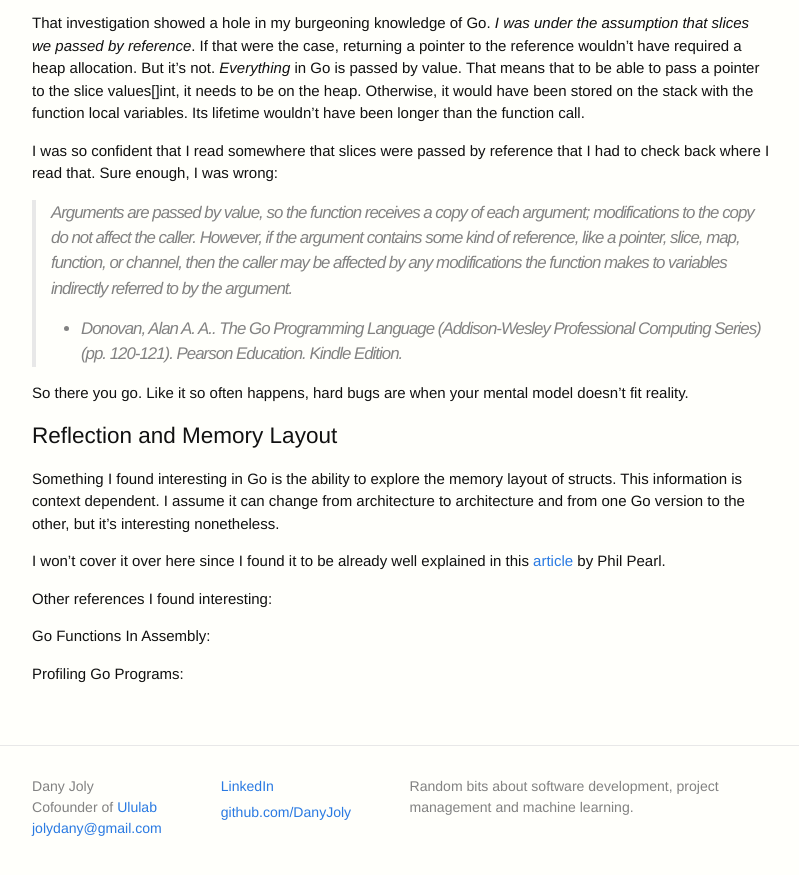
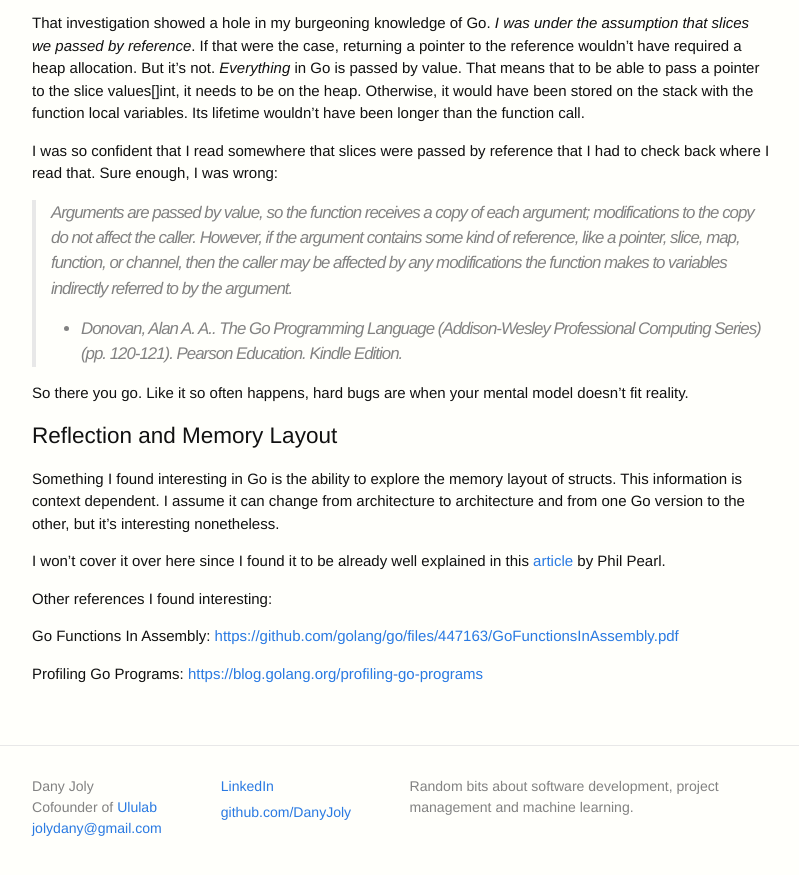
Before and after one commit to DanyJoly/danyjoly.github.io, a Jekyll site: the page built from _posts/2018-03-10-debugging-tools-for-the-go-programming-language.md, in a window 1280 px wide and 900 px high, scrolled down 4368 px. Shown: the top 875 px of the window, without its empty margins (238-1037 px from the left). Built offline with Jekyll 4.4.1, drawn with Linux system fonts in a browser that asks for light colours; comment, search, counter and statistics services are not loaded.

```diff
--- a/_posts/2018-03-10-debugging-tools-for-the-go-programming-language.md
+++ b/_posts/2018-03-10-debugging-tools-for-the-go-programming-language.md
@@ -219,6 +219,6 @@ I won't cover it over here since I found it to be already well explained in this
 
 Other references I found interesting:
 
-Go Functions In Assembly: [](https://github.com/golang/go/files/447163/GoFunctionsInAssembly.pdf)
+Go Functions In Assembly: <https://github.com/golang/go/files/447163/GoFunctionsInAssembly.pdf>
 
-Profiling Go Programs: [](https://blog.golang.org/profiling-go-programs)
+Profiling Go Programs: <https://blog.golang.org/profiling-go-programs>
```
